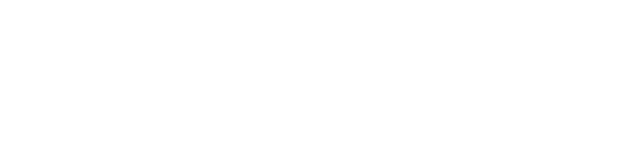
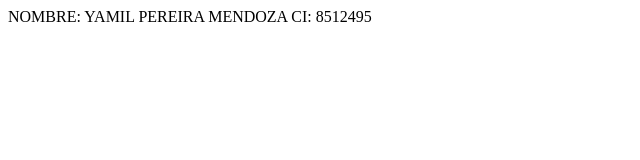
Before and after one commit to yamil1995/TAREA1, a plain HTML site: page index.html in a window 1280 px wide. Shown: the whole page, without its empty margins (0-640 px from the left). Drawn offline with Linux system fonts and the light colour scheme.

Commit message:
TODO LISTO

```diff
--- a/extension.js
+++ b/extension.js
@@ -34,3 +34,6 @@
 console.log(frutas);
 frutas.EliminarPares("Banana");
 console.log(frutas);
+
+// NOMBRE: YAMIL PEREIRA MENDOZA
+// CI: 8512495
--- a/index.html
+++ b/index.html
@@ -5,5 +5,7 @@
       <script type="text/javascript" src="extension.js"></script>
    </head>
    <body>
+   		NOMBRE: YAMIL PEREIRA MENDOZA
+   		CI: 8512495
    </body>
  </html>
```
